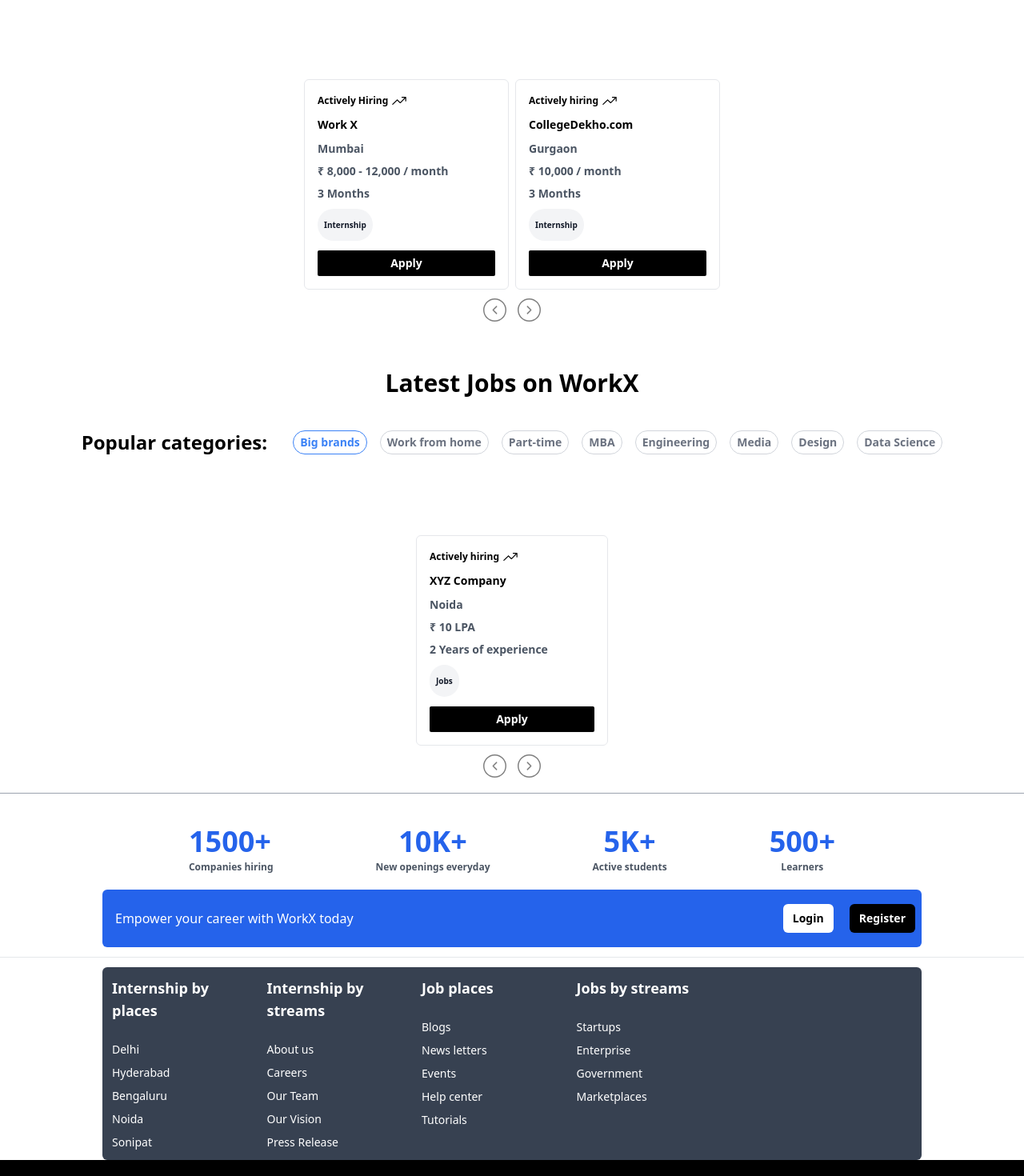
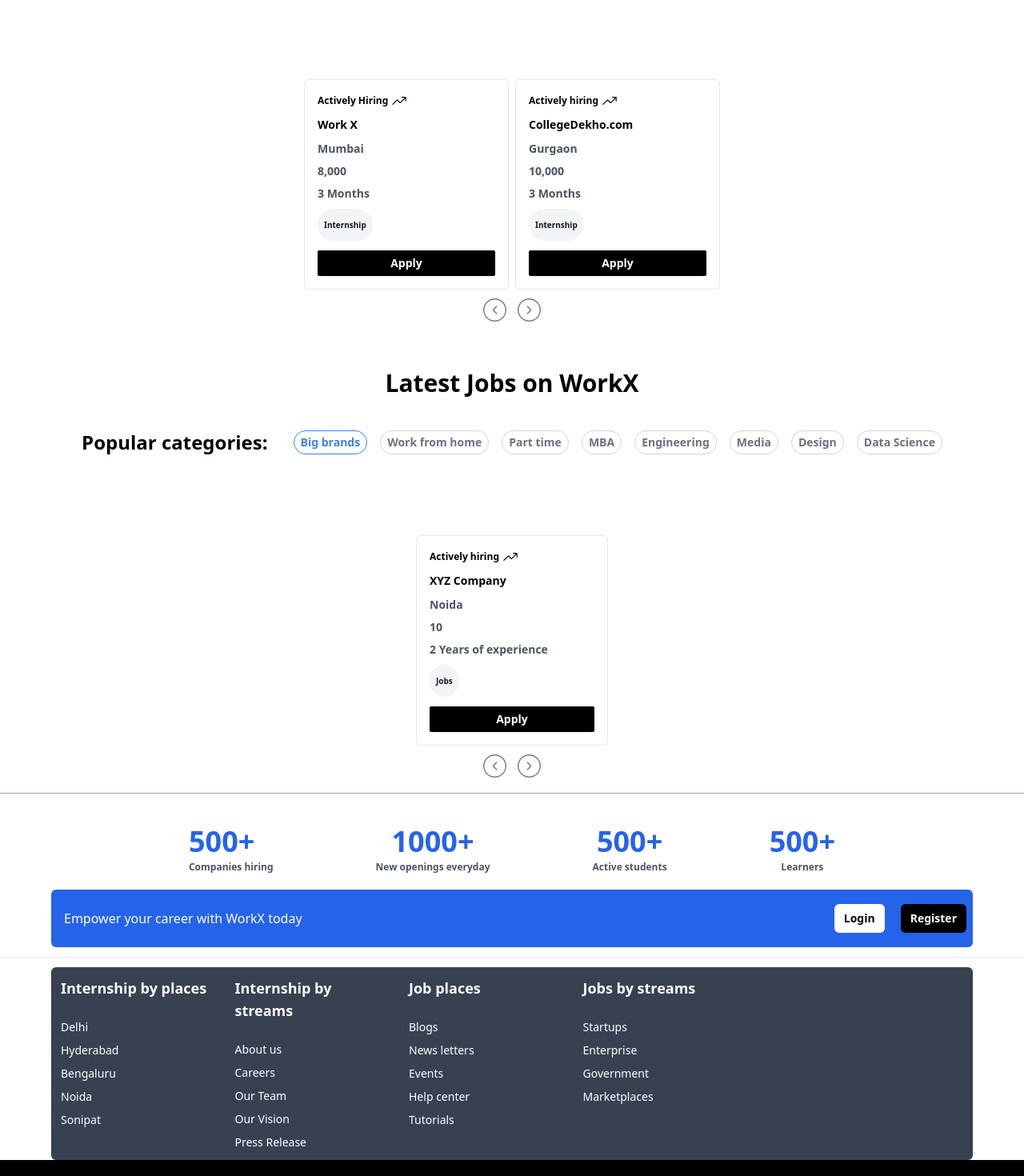
Before and after one commit to Rishav-01/WorkX, a React (Vite) app in the folder client/: page / in a window 1280 px wide. Shown: the part 714-2184 px from the top of the page at 80% size. Built offline with nearby package versions, Linux system fonts and the light colour scheme.

Commit message:
Added functionality by which a user can filter jobs via adding the salary range for both small and large devices

```diff
--- a/client/src/components/Hero.jsx
+++ b/client/src/components/Hero.jsx
@@ -6,7 +6,7 @@
   return (
     <section className="mt-10 text-2xl font-semibold">
       <div className="flex gap-4 flex-col text-center">
-        <p>Hi, Jobseekers ! &#9996;</p>
+        <p>Hi, Username ! &#9996;</p>
         <p>Let's help you land your dream career !</p>
       </div>
       <p className="my-11 font-bold text-center">Trending on WorkX &#9889;</p>
--- a/client/src/components/footer/Footer.jsx
+++ b/client/src/components/footer/Footer.jsx
@@ -1,12 +1,11 @@
 import React from "react";
-import { workXLogo } from "../../constants";
 import { useNavigate } from "react-router-dom";
 
 const Footer = () => {
   const navigate = useNavigate();
   return (
     <footer className="w-full mt-5">
-      <div className="bg-blue-600 flex mx-auto rounded-md max-w-[80vw] items-center justify-between px-4 py-2 lg:px-0">
+      <div className="bg-blue-600 flex mx-auto rounded-md max-w-[90vw] items-center justify-between px-4 py-2 lg:px-0">
         <div className="p-4 inline-flex items-center">
           <p className="text-white">Empower your career with WorkX today</p>
         </div>
@@ -28,7 +27,7 @@
         </div>
       </div>
       <hr className="my-3" />
-      <div className=" bg-gray-700 rounded-md p-3 mx-auto flex max-w-[80vw] flex-col items-start space-x-8 md:flex-row">
+      <div className=" bg-gray-700 rounded-md p-3 mx-auto flex max-w-[90vw] flex-col items-start space-x-8 md:flex-row">
         <div className="mt-8 grid grid-cols-3 gap-6 md:mt-0 lg:w-3/4 lg:grid-cols-4">
           <div className="mb-8 lg:mb-0">
             <p className="mb-6 text-lg font-semibold text-white">
--- a/client/src/components/footer/Statistics.jsx
+++ b/client/src/components/footer/Statistics.jsx
@@ -5,7 +5,7 @@
     <div className="flex gap-32 justify-center items-center mt-10">
       <div>
         <div className="flex flex-col gap-1 justify-center">
-          <h1 className="text-4xl text-blue-600 font-bold">1500+</h1>
+          <h1 className="text-4xl text-blue-600 font-bold">500+</h1>
           <span className="text-xs font-semibold text-gray-600">
             Companies hiring
           </span>
@@ -13,7 +13,7 @@
       </div>
       <div>
         <div className="flex flex-col gap-1 justify-center items-center">
-          <h1 className="text-4xl text-blue-600 font-bold">10K+</h1>
+          <h1 className="text-4xl text-blue-600 font-bold">1000+</h1>
           <span className="text-xs font-semibold text-gray-600">
             New openings everyday
           </span>
@@ -21,7 +21,7 @@
       </div>
       <div>
         <div className="flex flex-col gap-1 justify-center items-center">
-          <h1 className="text-4xl text-blue-600 font-bold">5K+</h1>
+          <h1 className="text-4xl text-blue-600 font-bold">500+</h1>
           <span className="text-xs font-semibold text-gray-600">
             Active students
           </span>
--- a/client/src/components/internships/InternshipCards.jsx
+++ b/client/src/components/internships/InternshipCards.jsx
@@ -5,7 +5,7 @@
 
 const InternshipCards = ({ category }) => {
   const filteredInternships = internshipsData.filter((item) => {
-    return item.category === category;
+    return item.category === category || item.type === category;
   });
 
   const slideLeft = () => {
--- a/client/src/components/internships/InternshipPageCards.jsx
+++ b/client/src/components/internships/InternshipPageCards.jsx
@@ -33,7 +33,7 @@
       <h2 className="font-semibold">{item.company}</h2>
 
       {/* Details  */}
-      <div className="flex gap-20 mt-4">
+      <div className="flex gap-14 mt-4">
         <div>
           <h3 className="font-medium">{item.location}</h3>
           <h3 className="font-normal">{item.type}</h3>
@@ -45,7 +45,7 @@
         </div>
         <div>
           <h2 className="font-medium">Stipend</h2>
-          <h3>{item.salary}</h3>
+          <h3>₹ {item.salary} / month</h3>
         </div>
       </div>
 
--- a/client/src/components/jobs/JobPageCards.jsx
+++ b/client/src/components/jobs/JobPageCards.jsx
@@ -39,7 +39,7 @@
         </div>
         <div>
           <h2 className="font-medium">Salary</h2>
-          <h3>{item.salary}</h3>
+          <h3>₹ {item.salary} LPA</h3>
         </div>
       </div>
 
--- a/client/src/constants/index.js
+++ b/client/src/constants/index.js
@@ -19,7 +19,7 @@
     role: "Software Developer Intern",
     company: "Work X",
     location: "Mumbai",
-    salary: "₹ 8,000 - 12,000 / month",
+    salary: "8,000",
     duration: "3 Months",
     category: "Big brands",
     type: "Work from home",
@@ -29,7 +29,7 @@
     role: "Software Developer Intern",
     company: "CollegeDekho.com",
     location: "Gurgaon",
-    salary: "₹ 10,000 / month",
+    salary: "10,000",
     duration: "3 Months",
     category: "Big brands",
     type: "Work from home",
@@ -39,7 +39,7 @@
     role: "Software Developer Intern",
     company: "Internshala Trainings",
     location: "Gurgaon",
-    salary: "₹ 18,000 / month",
+    salary: "18,000",
     duration: "6 Months",
     category: "Engineering",
     type: "Work from home",
@@ -49,7 +49,7 @@
     role: "Software Developer Intern",
     company: "More Retail Private Limited",
     location: "Bangalore",
-    salary: "₹ 35,000 /month",
+    salary: "35,000",
     duration: "3 Months",
     category: "Engineering",
     type: "Work from home",
@@ -59,7 +59,7 @@
     role: "Software Developer Intern",
     company: "More Retail Private Limited",
     location: "Bangalore",
-    salary: "₹ 35,000 /month",
+    salary: "35,000",
     duration: "3 Months",
     category: "Engineering",
     type: "Work from home",
@@ -69,7 +69,7 @@
     role: "Software Developer Intern",
     company: "More Retail Private Limited",
     location: "Bangalore",
-    salary: "₹ 35,000 /month",
+    salary: "35,000",
     duration: "3 Months",
     category: "Engineering",
     type: "Part time",
@@ -79,7 +79,7 @@
     role: "Software Developer Intern",
     company: "More Retail Private Limited",
     location: "Bangalore",
-    salary: "₹ 35,000 /month",
+    salary: "35,000",
     duration: "3 Months",
     category: "Engineering",
     type: "Part time",
@@ -89,7 +89,7 @@
     role: "Data Analyst Intern",
     company: "More Retail Private Limited",
     location: "Bangalore",
-    salary: "₹ 35,000 /month",
+    salary: "35,000",
     duration: "3 Months",
     category: "Data Science",
     type: "Work from home",
@@ -102,7 +102,7 @@
     role: "Software Developer",
     company: "XYZ Company",
     location: "Noida",
-    salary: "₹ 10 LPA",
+    salary: "10",
     experienceRequired: "2 Years of experience",
     category: "Big brands",
     type: "Part time",
@@ -112,7 +112,37 @@
     role: "Software Developer",
     company: "XYZ Company",
     location: "Noida",
-    salary: "₹ 10 LPA",
+    salary: "10",
+    experienceRequired: "2 Years of experience",
+    category: "Engineering",
+    type: "Part time",
+  },
+  {
+    title: "Actively hiring",
+    role: "Software Developer",
+    company: "XYZ Company",
+    location: "Noida",
+    salary: "8",
+    experienceRequired: "2 Years of experience",
+    category: "Engineering",
+    type: "Part time",
+  },
+  {
+    title: "Actively hiring",
+    role: "Software Developer",
+    company: "XYZ Company",
+    location: "Noida",
+    salary: "7",
+    experienceRequired: "2 Years of experience",
+    category: "Engineering",
+    type: "Part time",
+  },
+  {
+    title: "Actively hiring",
+    role: "Software Developer",
+    company: "XYZ Company",
+    location: "Noida",
+    salary: "10",
     experienceRequired: "2 Years of experience",
     category: "Engineering",
     type: "Part time",
@@ -122,7 +152,7 @@
     role: "Data Analyst",
     company: "XYZ Company",
     location: "Noida",
-    salary: "₹ 10 LPA",
+    salary: "10",
     experienceRequired: "2 Years of experience",
     category: "Data Science",
     type: "Part time",
@@ -132,7 +162,7 @@
     company: "XYZ Company",
     role: "Software Engineer",
     location: "Noida",
-    salary: "₹ 10 LPA",
+    salary: "10",
     experienceRequired: "2 Years of experience",
     category: "Engineering",
     type: "Part time",
@@ -142,7 +172,7 @@
     company: "XYZ Company",
     role: "Product Manager",
     location: "Noida",
-    salary: "₹ 10 LPA",
+    salary: "10",
     experienceRequired: "2 Years of experience",
     category: "MBA",
     type: "Work from home",
@@ -152,7 +182,7 @@
 const categories = [
   { title: "Big brands" },
   { title: "Work from home" },
-  { title: "Part-time" },
+  { title: "Part time" },
   { title: "MBA" },
   { title: "Engineering" },
   { title: "Media" },
```
Also changed, not shown: client/src/pages/Internships.jsx (+38 -23 lines), client/src/pages/Jobs.jsx (+46 -36 lines), 1 other file (tests, documents, lock files or other folders).
